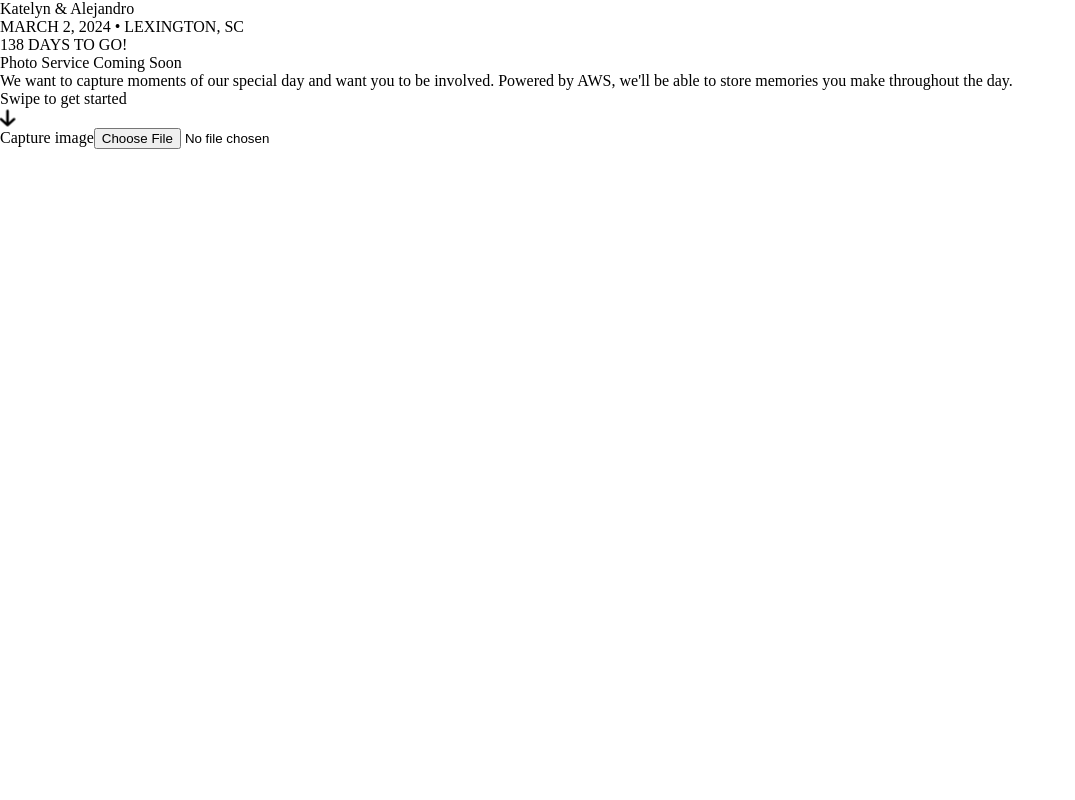
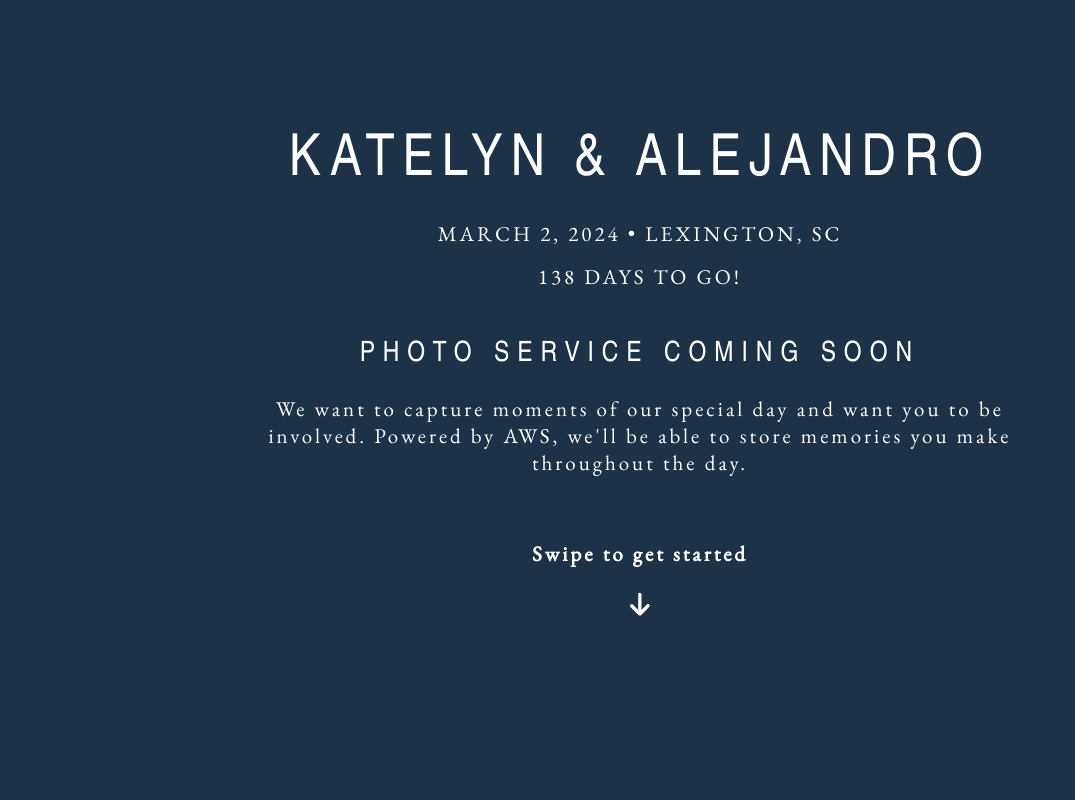
Before and after one commit to frontendops/photo-upload-ui, a React (Vite) app: page / in a window 1280 px wide. Shown: the top 800 px of the page, without its empty margins (0-1075 px from the left). Built offline with nearby package versions, Linux system fonts and the light colour scheme; a web font is replaced by a local one.

Commit message:
Tablet to desktop styling

```diff
--- a/src/App.css
+++ b/src/App.css
@@ -21,10 +21,10 @@ time, mark, audio, video {
     box-sizing: border-box;
 }
 
-@media only screen and (max-width: 600px) {
 main {
     width: 100%;
 }
+
 #main-heading-container {
     padding: 2rem;
     text-align: center;
@@ -47,17 +47,7 @@ time, mark, audio, video {
       font-weight: bold;
   }
 
-      /* header {
-          padding-top: 5rem;
-          width: 800px;
-          margin: 0 auto;
-      } */
-
   .main-heading, .photo-service {
-          /* font-size: 58px; tablet to desktop*/
-          font-size: 36px;
-          /* letter-spacing: 8px; */
-          letter-spacing: 7px;
       padding: 15px 0px;
       text-transform: uppercase;
       font-family: 'Zen Kaku Gothic Antique', 'Arial Narrow', Arial, sans-serif;
@@ -65,23 +55,16 @@ time, mark, audio, video {
 
   .main-info, .info-container {
       font-family: 'EB Garamond', serif;
-          /* font-size: 21px; */
-          font-size: 1rem;
-          /* letter-spacing: 3px; */
-          letter-spacing: 2px;
       padding: 8px 0px;
   }
 
   .info-container {
       font-size: 1rem;
-          /* max-width: 800px; */
       margin: 0 auto;
   }
 
   .photo-service {
       padding-top: 2.5rem;
-          /* font-size: 28px; */
-          font-size: 1rem;
       letter-spacing: 4px;
   }
 
@@ -133,4 +116,48 @@ time, mark, audio, video {
 #photo-capture {
 visibility: hidden;
 }
+
+/* Mobile size */
+@media only screen and (max-width: 600px) {
+    .main-heading, .photo-service {
+        font-size: 36px;
+        letter-spacing: 7px;
     }
+
+    .main-info, .info-container {
+        font-size: 1rem;
+        letter-spacing: 2px;
+    }
+
+    .photo-service {
+        font-size: 1rem;
+    }
+}
+
+/* Tablet -> Desktop size */
+@media only screen and (min-width: 601px) {
+    header {
+        padding-top: 5rem;
+        max-width: 800px;
+        margin: 0 auto;
+    }
+
+    .main-heading, .photo-service {
+        font-size: 58px;
+        letter-spacing: 8px;
+    }
+
+    .main-info, .info-container {
+        font-size: 21px;
+        letter-spacing: 3px;
+    }
+
+    .info-container {
+        max-width: 800px;
+    }
+
+    .photo-service {
+        font-size: 28px;
+    }
+
+}
```
Lines whose indentation alone changed are shown as unchanged.
